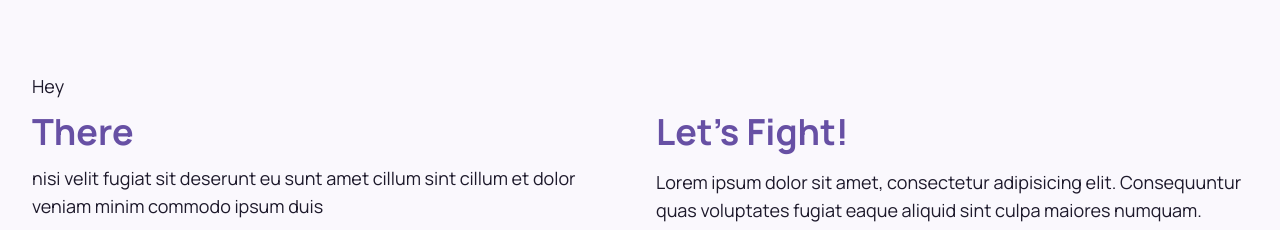
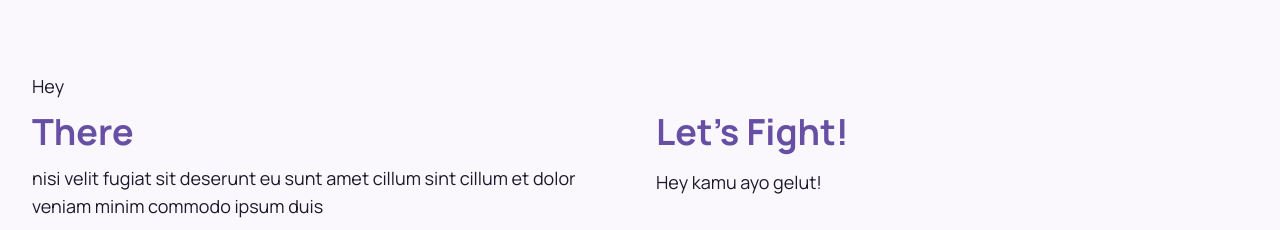
Before and after one commit to junnn6ix/ahmad-fawazi, a website: page index.html in a window 1280 px wide. Shown: the part 844-1074 px from the top of the page. Drawn offline with Linux system fonts and the light colour scheme.

Commit message:
Update index.html

```diff
--- a/index.html
+++ b/index.html
@@ -92,7 +92,7 @@
                 </div>
                 <div class="w-full px-4 lg:w-1/2">
                     <h3 class="text-primaryaccent text-3xl font-semibold mb-4 lg:text-4xl lg:pt-10">Let's Fight!</h3>
-                    <p class="font-normal text-base mb-10 lg:text-lg">Lorem ipsum dolor sit amet, consectetur adipisicing elit. Consequuntur quas voluptates fugiat eaque aliquid sint culpa maiores numquam.</p>
+                    <p class="font-normal text-base mb-10 lg:text-lg">Hey kamu ayo gelut!</p>
                     <div class="flex items-center">
                         <a href="https://instagram.com/neckjunnn" target="_blank" class="fill-iconcolor py-3.5 px-8 mr-2 bg-rgbaccent2 rounded-full hover:bg-primaryaccent transition duration-300 hover:fill-white">
                             <svg xmlns="http://www.w3.org/2000/svg" width="24" height="24" viewBox="0 0 24 24"><path d="M12 2.163c3.204 0 3.584.012 4.85.07 3.252.148 4.771 1.691 4.919 4.919.058 1.265.069 1.645.069 4.849 0 3.205-.012 3.584-.069 4.849-.149 3.225-1.664 4.771-4.919 4.919-1.266.058-1.644.07-4.85.07-3.204 0-3.584-.012-4.849-.07-3.26-.149-4.771-1.699-4.919-4.92-.058-1.265-.07-1.644-.07-4.849 0-3.204.013-3.583.07-4.849.149-3.227 1.664-4.771 4.919-4.919 1.266-.057 1.645-.069 4.849-.069zm0-2.163c-3.259 0-3.667.014-4.947.072-4.358.2-6.78 2.618-6.98 6.98-.059 1.281-.073 1.689-.073 4.948 0 3.259.014 3.668.072 4.948.2 4.358 2.618 6.78 6.98 6.98 1.281.058 1.689.072 4.948.072 3.259 0 3.668-.014 4.948-.072 4.354-.2 6.782-2.618 6.979-6.98.059-1.28.073-1.689.073-4.948 0-3.259-.014-3.667-.072-4.947-.196-4.354-2.617-6.78-6.979-6.98-1.281-.059-1.69-.073-4.949-.073zm0 5.838c-3.403 0-6.162 2.759-6.162 6.162s2.759 6.163 6.162 6.163 6.162-2.759 6.162-6.163c0-3.403-2.759-6.162-6.162-6.162zm0 10.162c-2.209 0-4-1.79-4-4 0-2.209 1.791-4 4-4s4 1.791 4 4c0 2.21-1.791 4-4 4zm6.406-11.845c-.796 0-1.441.645-1.441 1.44s.645 1.44 1.441 1.44c.795 0 1.439-.645 1.439-1.44s-.644-1.44-1.439-1.44z"/></svg>
```
